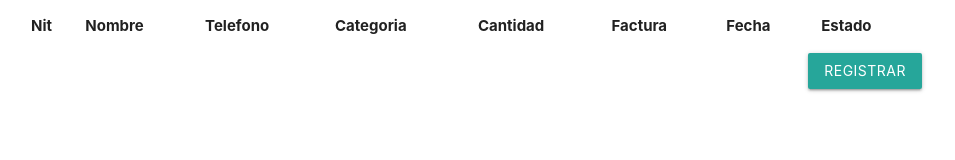
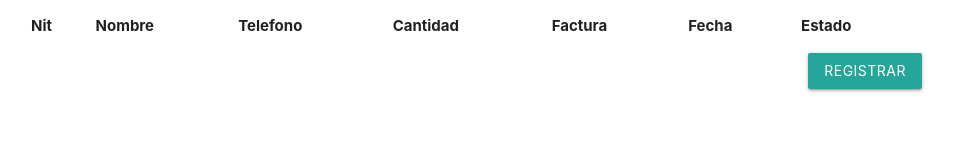
Before and after one commit to MateoOsorio016/ProyectofinalFrontend, a plain HTML site: page ListarProveedores.html in a window 1280 px wide. Shown: the whole page, without its empty margins (166-1121 px from the left). Drawn offline with nearby package versions, Linux system fonts and the light colour scheme; no server answers.

Commit message:
Update ListarProveedores.html
commit sin categoria 2

```diff
--- a/ListarProveedores.html
+++ b/ListarProveedores.html
@@ -25,9 +25,6 @@
                     </th>
                     <th>
                         Telefono
-                    </th>
-                    <th>
-                        Categoria
                     </th>
                     <th>
                       Cantidad
```
